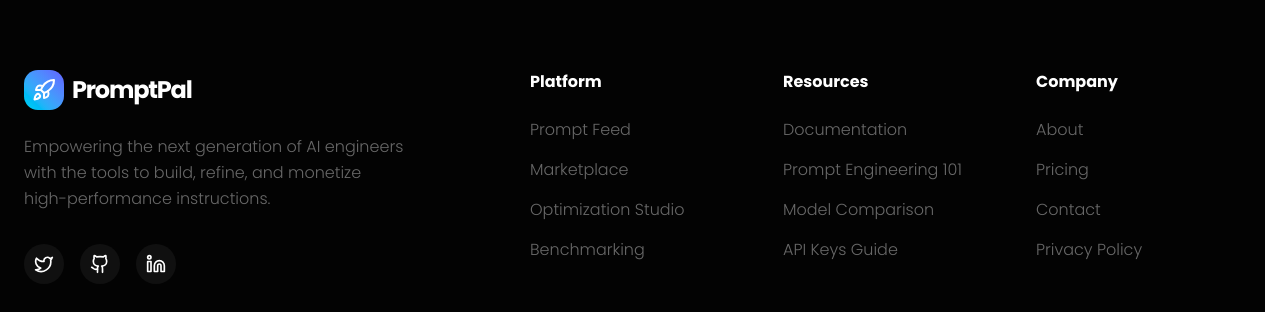
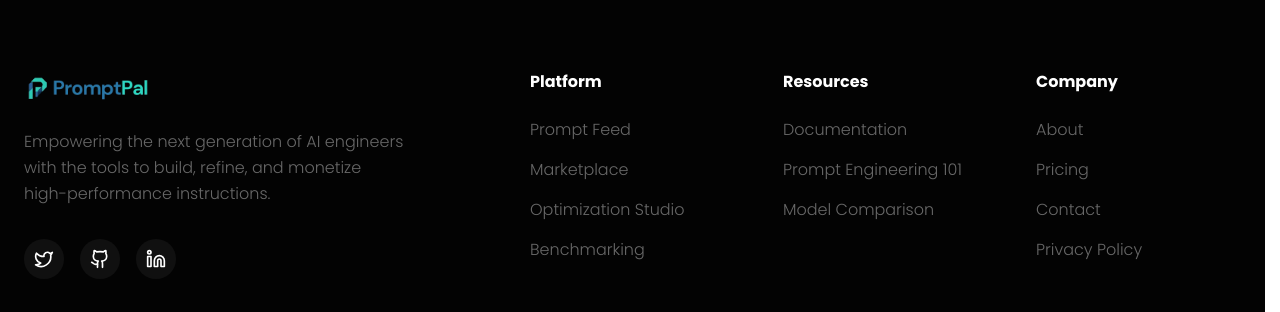
Before and after one commit to Henok-Enyew/promptpal, a React (Vite) app: page / in a window 1280 px wide. Shown: the part 7141-7453 px from the top of the page. Built offline with nearby package versions, Linux system fonts and the light colour scheme.

Commit message:
feat: finish the landing page

```diff
--- a/src/components/landing/Footer.tsx
+++ b/src/components/landing/Footer.tsx
@@ -1,5 +1,7 @@
 import React from 'react';
-import { Rocket, Twitter, Github, Linkedin, Mail } from 'lucide-react';
+import { Twitter, Github, Linkedin, Mail } from 'lucide-react';
+import logoFull from "@/assets/logo-full.png";
+import logo from "@/assets/logo.png";
 
 export const Footer: React.FC = () => {
   return (
@@ -8,10 +10,14 @@ export const Footer: React.FC = () => {
         <div className="grid grid-cols-1 md:grid-cols-2 lg:grid-cols-5 gap-12 mb-20">
           <div className="lg:col-span-2">
             <div className="flex items-center gap-2 mb-6">
-              <div className="w-10 h-10 rounded-xl bg-gradient-to-tr from-cyan-400 to-indigo-500 flex items-center justify-center">
-                <Rocket className="text-white w-6 h-6" />
-              </div>
-              <span className="text-2xl font-bold tracking-tighter">PromptPal</span>
+              <a href="#/" className="flex items-center">
+                <img src={logo} alt="PromptPal" className="w-10 md:hidden" />
+                <img
+                  src={logoFull}
+                  alt="PromptPal"
+                  className="w-32 hidden md:block"
+                />
+              </a>
             </div>
             <p className="text-white/40 max-w-sm mb-8 leading-relaxed font-light">
               Empowering the next generation of AI engineers with the tools to build, refine, and monetize high-performance instructions.
@@ -45,7 +51,6 @@ export const Footer: React.FC = () => {
               <li><a href="#" className="hover:text-white transition-colors">Documentation</a></li>
               <li><a href="#" className="hover:text-white transition-colors">Prompt Engineering 101</a></li>
               <li><a href="#" className="hover:text-white transition-colors">Model Comparison</a></li>
-              <li><a href="#" className="hover:text-white transition-colors">API Keys Guide</a></li>
             </ul>
           </div>
 
--- a/src/components/layout/Navigation.tsx
+++ b/src/components/layout/Navigation.tsx
@@ -7,18 +7,23 @@ import { cn } from "@/lib/utils";
 
 type NavigationProps = {
   onOpenAuth?: (mode: 'login' | 'signup') => void;
+  alwaysOpaque?: boolean; // If true, always show background (for non-homepage pages)
 };
 
-export function Navigation({ onOpenAuth }: NavigationProps) {
+export function Navigation({ onOpenAuth, alwaysOpaque = false }: NavigationProps) {
   const [isMenuOpen, setIsMenuOpen] = useState(false);
   const [isScrolled, setIsScrolled] = useState(false);
   const { scrollY } = useScroll();
 
   useEffect(() => {
+    if (alwaysOpaque) {
+      setIsScrolled(true);
+      return;
+    }
     return scrollY.on('change', (latest) => {
       setIsScrolled(latest > 50);
     });
-  }, [scrollY]);
+  }, [scrollY, alwaysOpaque]);
 
   const openMenuHandler = () => {
     setIsMenuOpen(true);
--- a/src/pages/Feed.tsx
+++ b/src/pages/Feed.tsx
@@ -156,7 +156,7 @@ export function Feed() {
   return (
     <div className="min-h-screen bg-[#030303]">
       {/* Navigation */}
-      <Navigation />
+      <Navigation alwaysOpaque />
 
       {/* Feed Content */}
       <main className="container mx-auto px-6 md:px-8 lg:px-12 py-8">
--- a/src/pages/PostDetail.tsx
+++ b/src/pages/PostDetail.tsx
@@ -26,7 +26,7 @@ export function PostDetail() {
   return (
     <div className="min-h-screen bg-[#030303]">
       {/* Navigation */}
-      <Navigation />
+      <Navigation alwaysOpaque />
 
       {/* Content */}
       <main className="container mx-auto px-6 md:px-16 lg:px-24 xl:px-32 py-8">
--- a/src/pages/PromptStudio.tsx
+++ b/src/pages/PromptStudio.tsx
@@ -1,15 +1,30 @@
 import { Navigation } from "@/components/layout/Navigation";
 import { PromptStudio } from "@/components/landing/PromptStudio";
 import { PromptVersionControl } from "@/components/landing/PromptVersionControl";
+import { AuthModal } from "@/components/landing/AuthModal";
+import { useState } from "react";
 
 export function PromptStudioPage() {
+  const [isAuthModalOpen, setIsAuthModalOpen] = useState(false);
+  const [authMode, setAuthMode] = useState<"login" | "signup">("login");
+
+  const openAuth = (mode: "login" | "signup") => {
+    setAuthMode(mode);
+    setIsAuthModalOpen(true);
+  };
+
   return (
     <div className="min-h-screen bg-[#030303]">
-      <Navigation />
+      <Navigation onOpenAuth={openAuth} alwaysOpaque />
       <div className="pt-20">
         <PromptStudio />
         <PromptVersionControl />
       </div>
+      <AuthModal
+        isOpen={isAuthModalOpen}
+        onClose={() => setIsAuthModalOpen(false)}
+        initialMode={authMode}
+      />
     </div>
   );
 }
```
